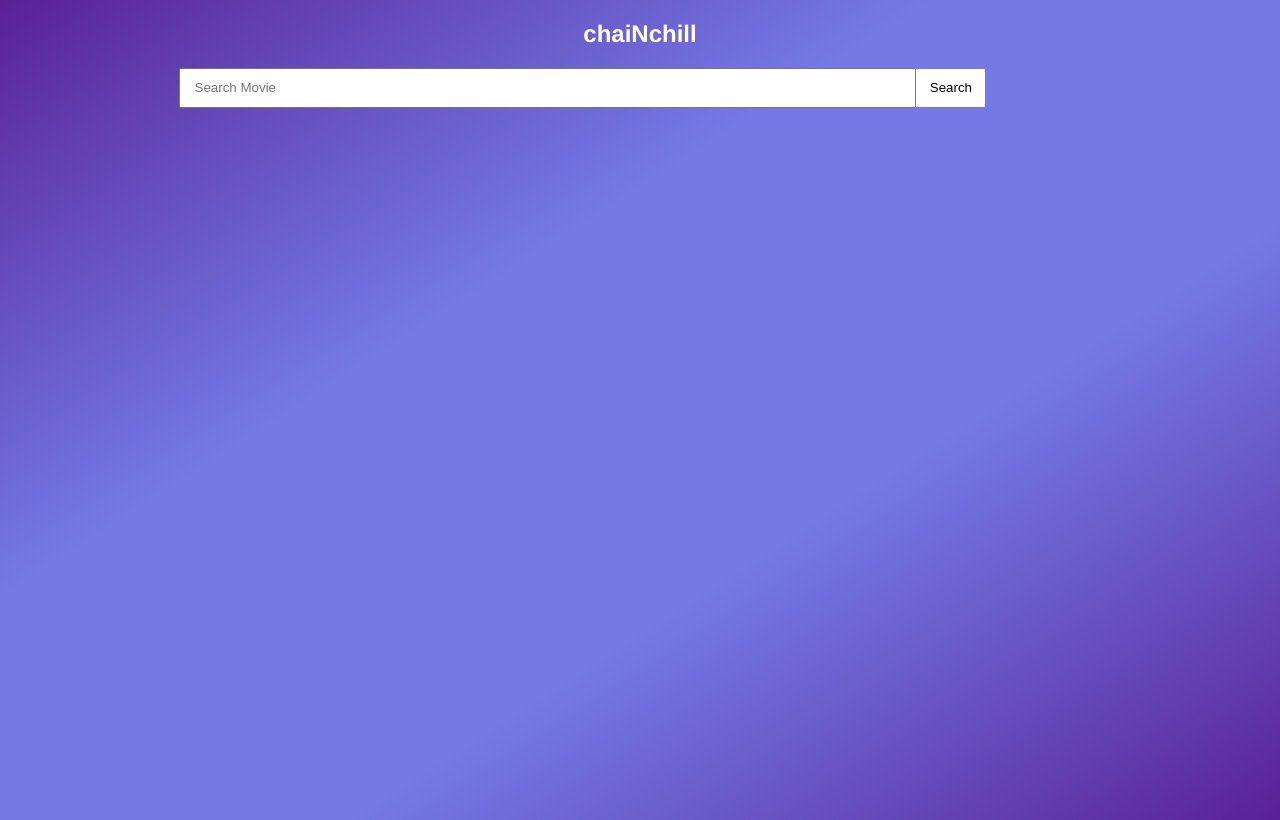
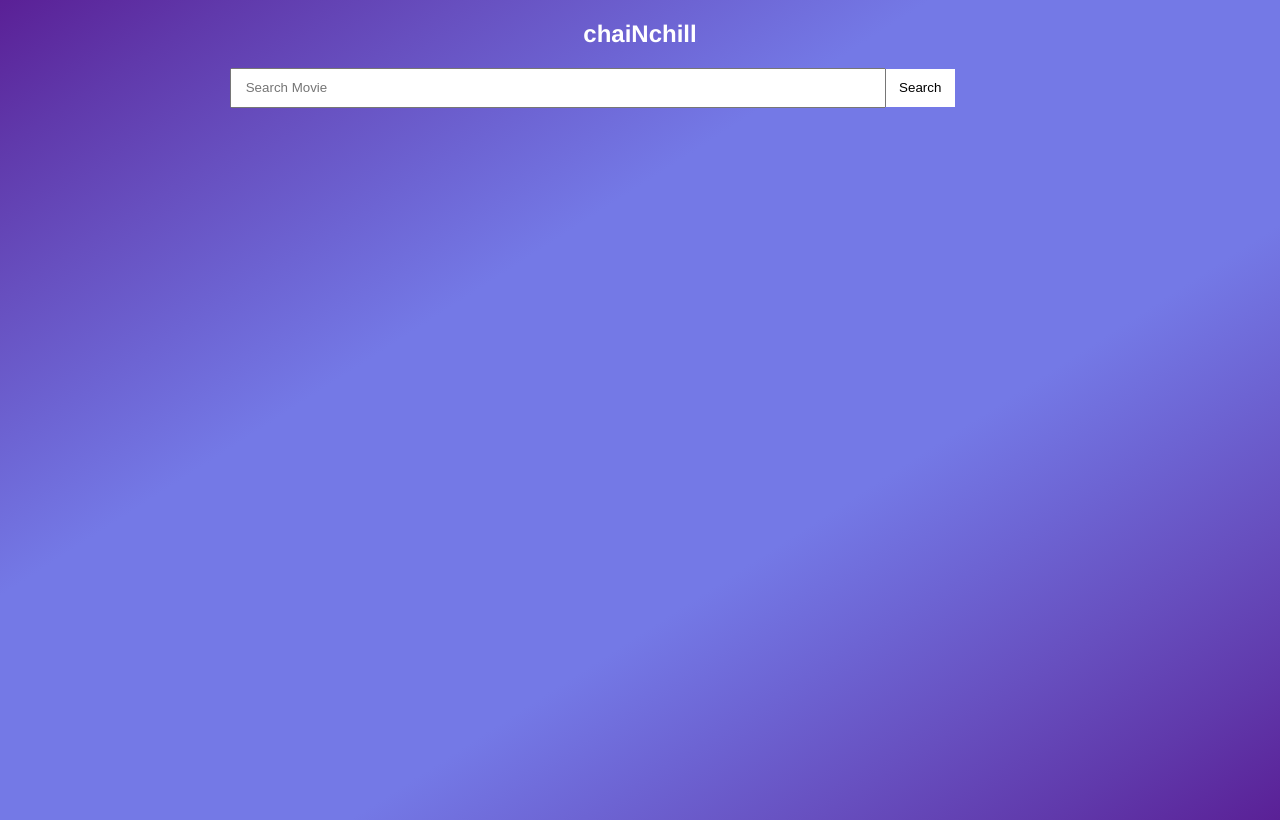
Before and after one commit to mdaffanwd/30-days-js, a website: page Day25-P2-MovieSearchApp/index.html in a window 1280 px wide. Drawn offline with Linux system fonts and the light colour scheme.

Commit message:
some changes in movie-search-app styles

```diff
--- a/Day25-P2-MovieSearchApp/style.css
+++ b/Day25-P2-MovieSearchApp/style.css
@@ -28,7 +28,7 @@ body {
 }
 /* Utils */
 .container {
-  width: 90%;
+  width: 80%;
   max-width: 1220px;
   margin: auto;
 }
@@ -67,4 +67,5 @@ input {
 }
 .more-info-container{
     text-align: left;
+    margin-block-end: 6rem;
 }
```
